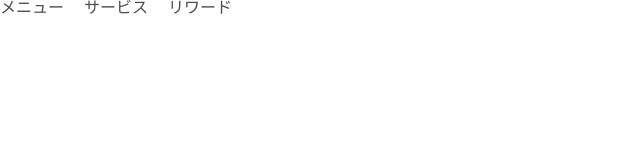
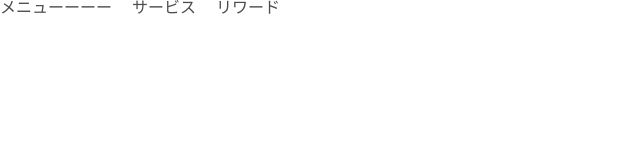
Before and after one commit to makikokagawa/dezasuta2, a plain HTML site: page coding02/index.html in a window 1280 px wide. Shown: the full height of the page, 0-640 px from the left. Drawn offline with Linux system fonts and the light colour scheme.

Commit message:
2回目のGit

```diff
--- a/coding02/index.html
+++ b/coding02/index.html
@@ -10,7 +10,7 @@
 <body>
    <nav>
       <ul>
-         <li><a href="">メニュー</a></li>
+         <li><a href="">メニューーーー</a></li>
          <li><a href="">サービス</a></li>
          <li><a href="">リワード</a></li>
       </ul>
```
